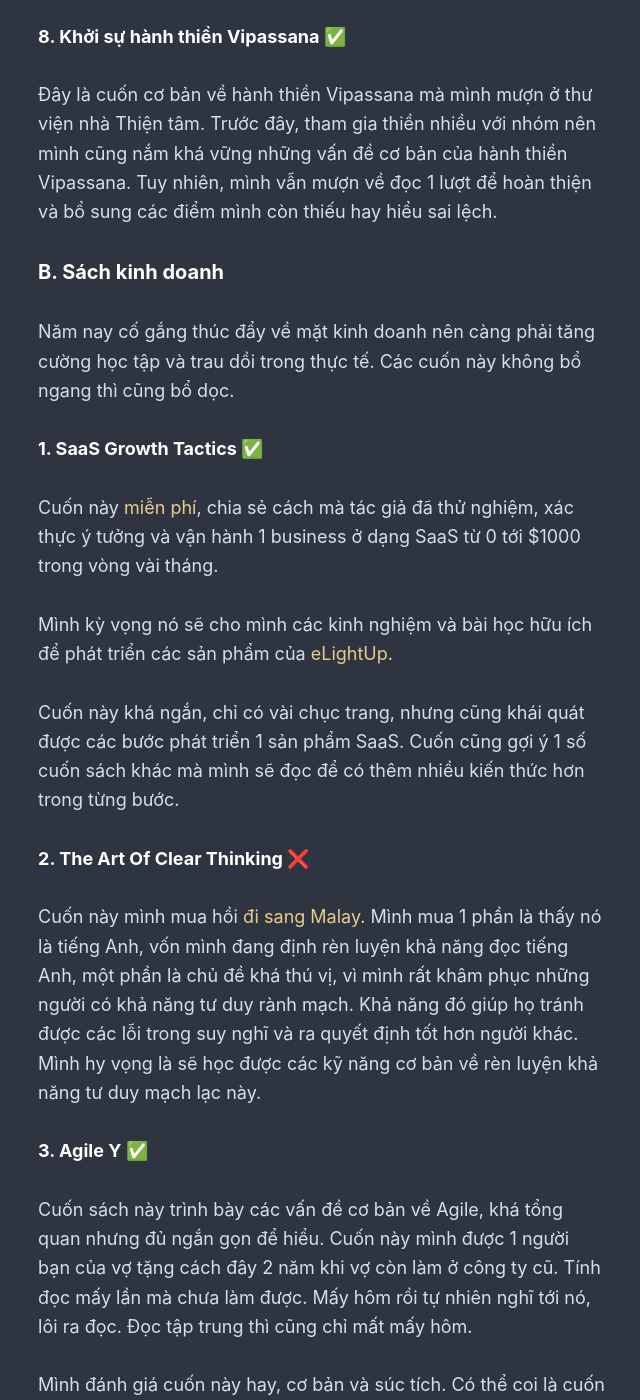
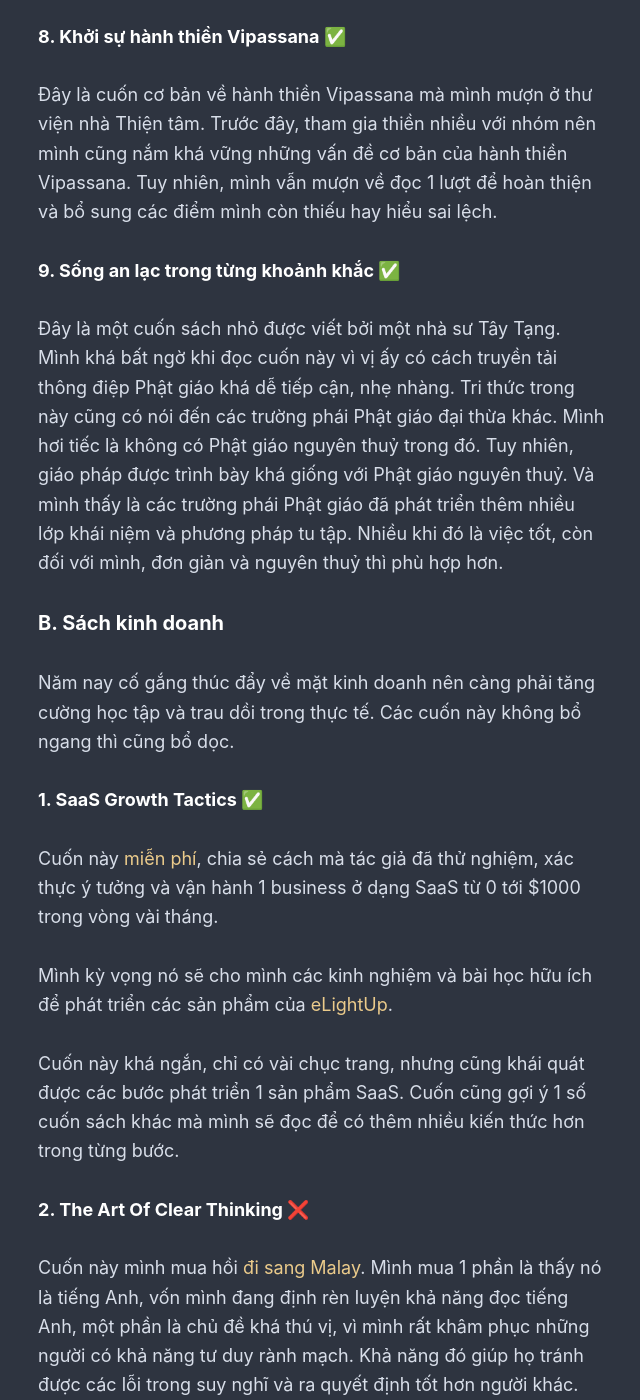
Before and after one commit to rilwis/hontap.info, a Jekyll site: the page built from _posts/2020-01-10-sach-da-doc-2020.md, in a window 1280 px wide and 1400 px high, scrolled down 3399 px. Shown: the whole window, without its empty margins (318-958 px from the left). Built offline with Jekyll 4.4.1, drawn with Linux system fonts in a browser that asks for light colours; our own code applies the rules of GitHub Pages for plain Markdown files; some of the changed text lies outside the part shown.

Commit message:
Update 2020-01-10-sach-da-doc-2020.md

```diff
--- a/_posts/2020-01-10-sach-da-doc-2020.md
+++ b/_posts/2020-01-10-sach-da-doc-2020.md
@@ -60,6 +60,10 @@ Là một cuốn sách nhỏ dạy việc thực tập thiền trong đời số
 
 Đây là cuốn cơ bản về hành thiền Vipassana mà mình mượn ở thư viện nhà Thiện tâm. Trước đây, tham gia thiền nhiều với nhóm nên mình cũng nắm khá vững những vấn đề cơ bản của hành thiền Vipassana. Tuy nhiên, mình vẫn mượn về đọc 1 lượt để hoàn thiện và bổ sung các điểm mình còn thiếu hay hiểu sai lệch.
 
+### 9. Sống an lạc trong từng khoảnh khắc ✅
+
+Đây là một cuốn sách nhỏ được viết bởi một nhà sư Tây Tạng. Mình khá bất ngờ khi đọc cuốn này vì vị ấy có cách truyền tải thông điệp Phật giáo khá dễ tiếp cận, nhẹ nhàng. Tri thức trong này cũng có nói đến các trường phái Phật giáo đại thừa khác. Mình hơi tiếc là không có Phật giáo nguyên thuỷ trong đó. Tuy nhiên, giáo pháp được trình bày khá giống với Phật giáo nguyên thuỷ. Và mình thấy là các trường phái Phật giáo đã phát triển thêm nhiều lớp khái niệm và phương pháp tu tập. Nhiều khi đó là việc tốt, còn đối với mình, đơn giản và nguyên thuỷ thì phù hợp hơn.
+
 ## B. Sách kinh doanh
 
 Năm nay cố gắng thúc đẩy về mặt kinh doanh nên càng phải tăng cường học tập và trau dồi trong thực tế. Các cuốn này không bổ ngang thì cũng bổ dọc.
@@ -75,6 +79,8 @@ Cuốn này khá ngắn, chỉ có vài chục trang, nhưng cũng khái quát
 ### 2. The Art Of Clear Thinking ❌
 
 Cuốn này mình mua hồi [đi sang Malay](https://hontap.info/kuala-lampur/). Mình mua 1 phần là thấy nó là tiếng Anh, vốn mình đang định rèn luyện khả năng đọc tiếng Anh, một phần là chủ đề khá thú vị, vì mình rất khâm phục những người có khả năng tư duy rành mạch. Khả năng đó giúp họ tránh được các lỗi trong suy nghĩ và ra quyết định tốt hơn người khác. Mình hy vọng là sẽ học được các kỹ năng cơ bản về rèn luyện khả năng tư duy mạch lạc này.
+
+Cuốn này mình không đọc hết vì đọc tiếng Anh cũng hơi mệt và nội dung chia thành từng phần khá rời rạc. Mình đã tặng cho 1 em cùng công ty, vì thấy em ý có hứng thú với critical thinking và nguỵ biện. Hy vọng em ý thấy thích cuốn sách này.
 
 ### 3. Agile Y ✅
 
```
